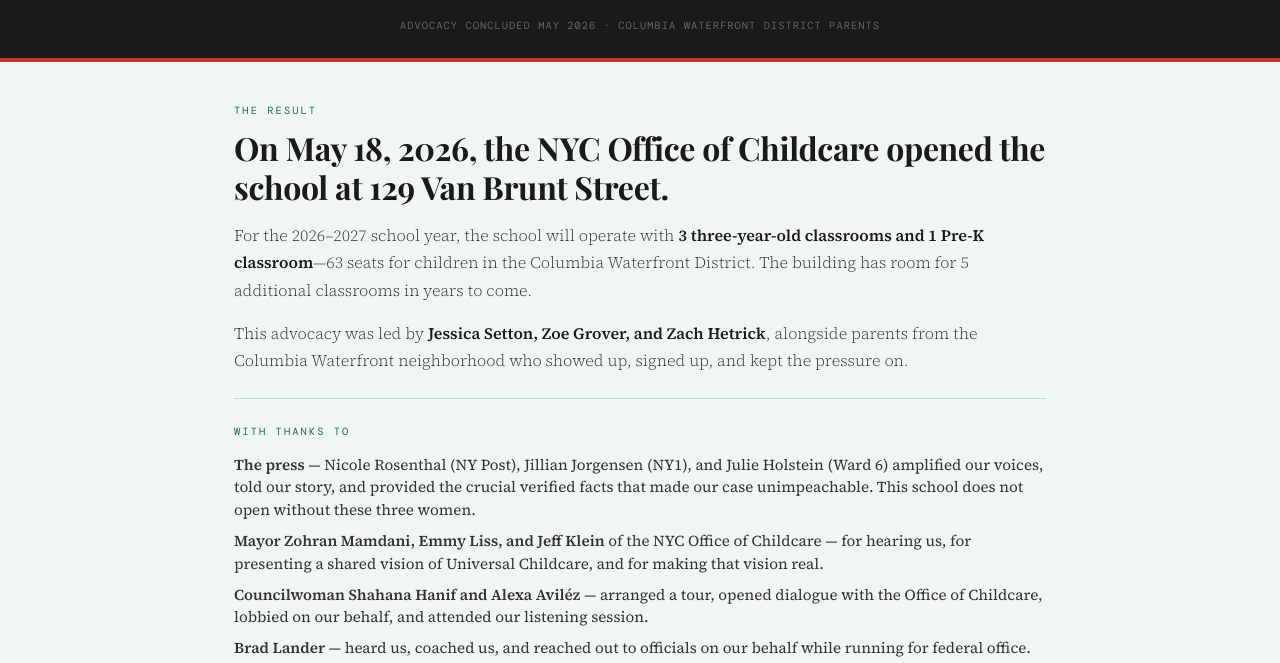
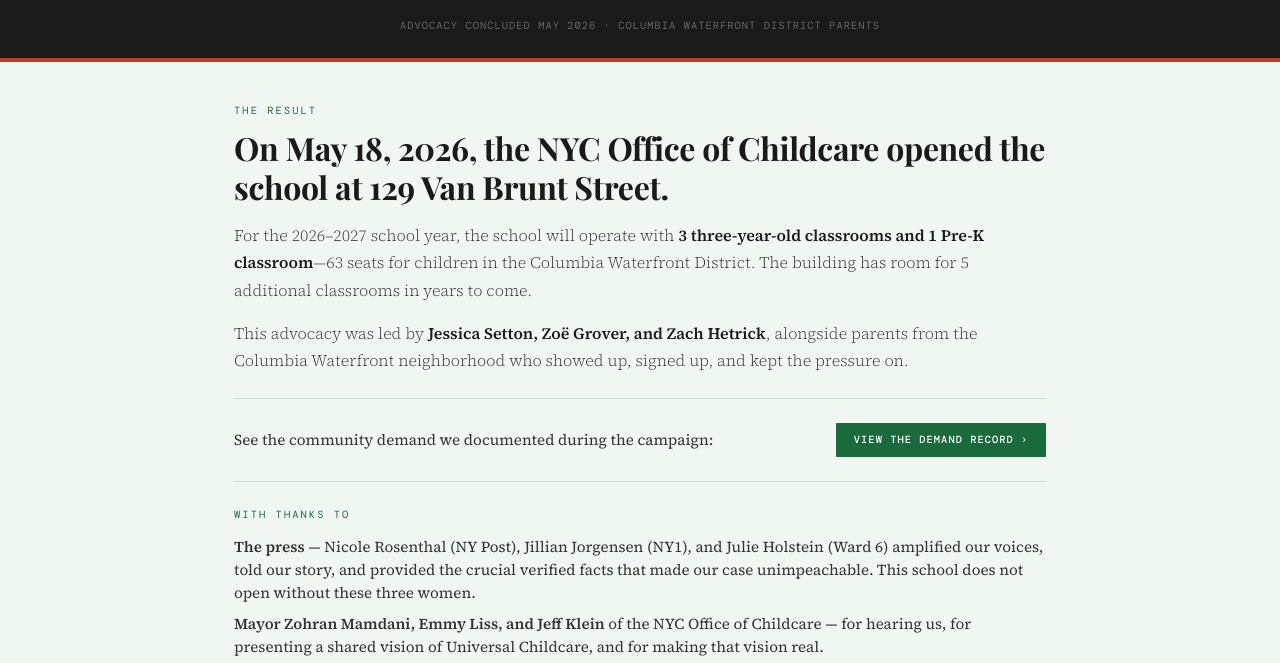
Before and after one commit to zhetrick/3kCenterat129VanBrunt, a plain HTML site: page index.html in a window 1280 px wide. Shown: the part 410-1073 px from the top of the page. Drawn offline with nearby package versions, Linux system fonts and the light colour scheme; a web font is replaced by a local one.

Commit message:
Update index.html

```diff
--- a/index.html
+++ b/index.html
@@ -453,7 +453,11 @@
     <div style="font-family:'DM Mono',monospace;font-size:.65rem;letter-spacing:.2em;text-transform:uppercase;color:#1a6b3c;margin-bottom:.6rem">The Result</div>
     <h2 style="font-family:'Playfair Display',serif;font-size:clamp(1.4rem,3vw,2rem);font-weight:700;color:#1a1a1a;margin-bottom:1rem;line-height:1.2">On May 18, 2026, the NYC Office of Childcare opened the school at 129 Van Brunt Street.</h2>
     <p style="font-size:1rem;line-height:1.7;color:#333;margin-bottom:1rem">For the 2026–2027 school year, the school will operate with <strong>3 three-year-old classrooms and 1 Pre-K classroom</strong>—63 seats for children in the Columbia Waterfront District. The building has room for 5 additional classrooms in years to come.</p>
-    <p style="font-size:1rem;line-height:1.7;color:#333">This advocacy was led by <strong>Jessica Setton, Zoe Grover, and Zach Hetrick</strong>, alongside parents from the Columbia Waterfront neighborhood who showed up, signed up, and kept the pressure on.</p>
+    <p style="font-size:1rem;line-height:1.7;color:#333">This advocacy was led by <strong>Jessica Setton, Zoë Grover, and Zach Hetrick</strong>, alongside parents from the Columbia Waterfront neighborhood who showed up, signed up, and kept the pressure on.</p>
+    <div style="margin-top:1.5rem;padding-top:1.5rem;border-top:1px solid #c5ddd0;display:flex;align-items:center;justify-content:space-between;flex-wrap:wrap;gap:.75rem">
+      <div style="font-family:'Source Serif 4',serif;font-size:.95rem;color:#333">See the community demand we documented during the campaign:</div>
+      <a href="waitlist.html" style="display:inline-block;background:#1a6b3c;color:#fff;padding:.5rem 1.1rem;font-family:'DM Mono',monospace;font-size:.65rem;letter-spacing:.1em;text-transform:uppercase;text-decoration:none;border-radius:1px;white-space:nowrap;font-weight:500">View the Demand Record ›</a>
+    </div>
     <div style="margin-top:1.5rem;padding-top:1.5rem;border-top:1px solid #c5ddd0">
       <div style="font-family:'DM Mono',monospace;font-size:.65rem;letter-spacing:.2em;text-transform:uppercase;color:#1a6b3c;margin-bottom:.8rem">With thanks to</div>
       <ul style="list-style:none;padding:0;margin:0;display:grid;gap:.5rem">
```
